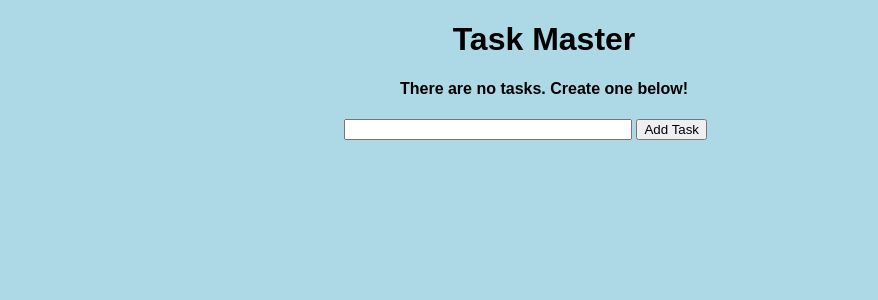
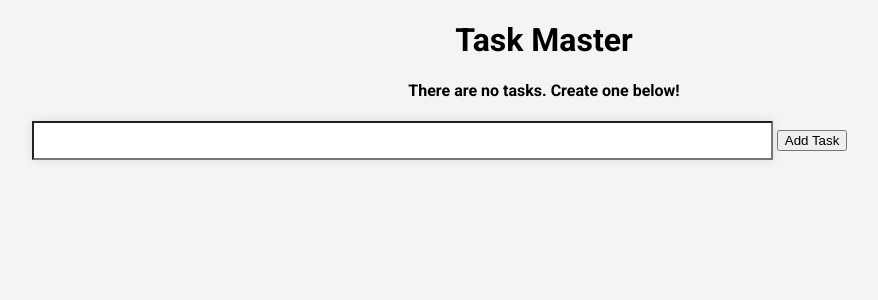
Before and after one commit to Ollie345/testy-todo, a Flask app: page / in a window 1280 px wide. Shown: the top 300 px of the page, without its empty margins (96-974 px from the left). Run offline with Flask 3, Linux system fonts and the light colour scheme.

Commit message:
aesthetic commit

```diff
--- a/static/css/main.css
+++ b/static/css/main.css
@@ -1,30 +1,34 @@
 body, html {
     margin: 0;
-    font-family: sans-serif;
-    background-color: lightblue;
+    font-family: 'Roboto', sans-serif;
+    background-color: #f4f4f4;
 }
 
 .content {
     margin: 0 auto;
-    width: 400px;
+    width: 80%;
+    max-width: 1200px;
 }
 
 table, td, th {
-    border: 1px solid #aaa;
+    border: 1px solid #ddd;
+    border-collapse: collapse;
 }
 
 table {
-    border-collapse: collapse;
     width: 100%;
+    margin-top: 20px;
 }
 
 th {
-    height: 30px;
+    height: 50px;
+    background-color: #4CAF50;
+    color: white;
 }
 
 td {
     text-align: center;
-    padding: 5px;
+    padding: 15px;
 }
 
 .form {
@@ -33,4 +37,7 @@ td {
 
 #content {
     width: 70%;
+    padding: 10px;
+    box-shadow: 0 0 10px rgba(0,0,0,0.1);
+    background-color: white;
 }
--- a/templates/base.html
+++ b/templates/base.html
@@ -5,6 +5,7 @@
     <meta name="viewport" content="width=device-width, initial-scale=1.0">
     <meta http-equiv="X-UA-Compatible" content="ie=edge">
     <link rel="stylesheet" href="{{ url_for('static', filename='css/main.css') }}">
+    <link href="https://fonts.googleapis.com/css2?family=Roboto:wght@400;700&display=swap" rel="stylesheet">
     {% block head %}{% endblock %}
 </head>
 <body>
```
